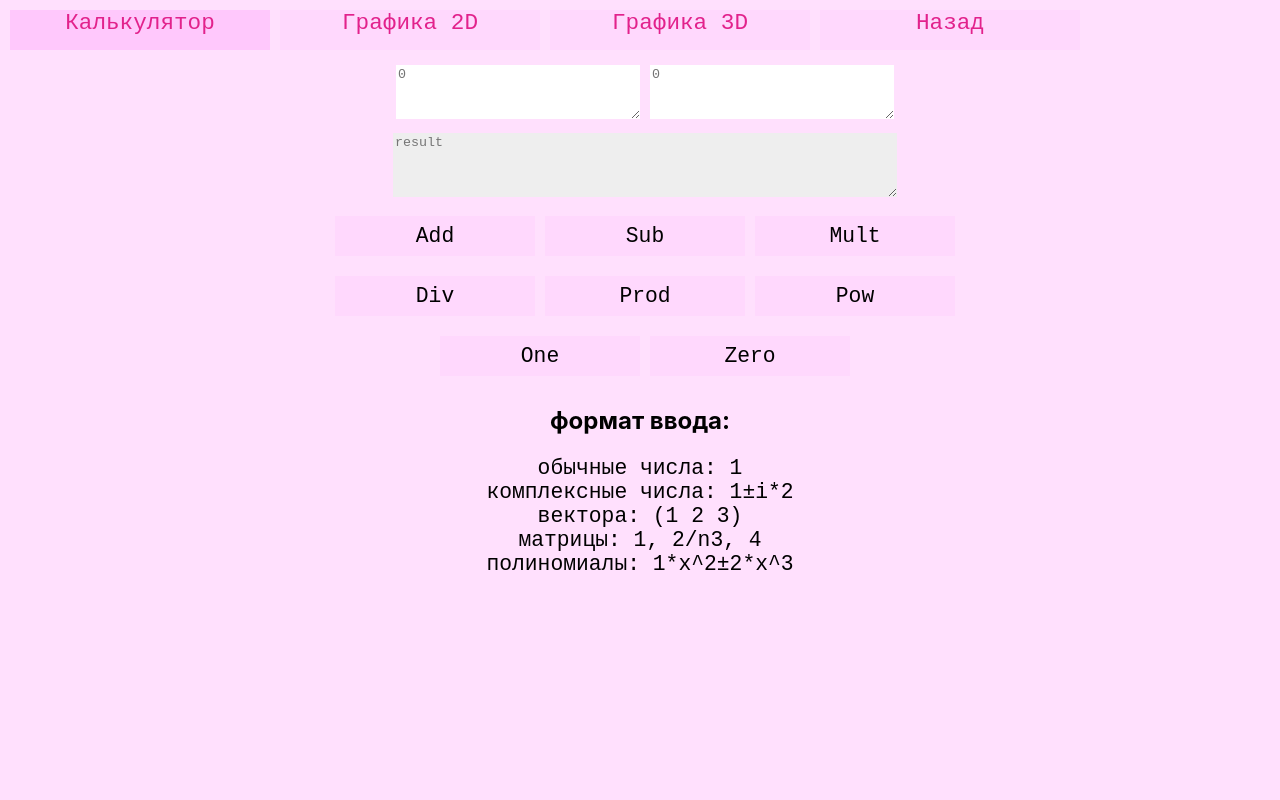
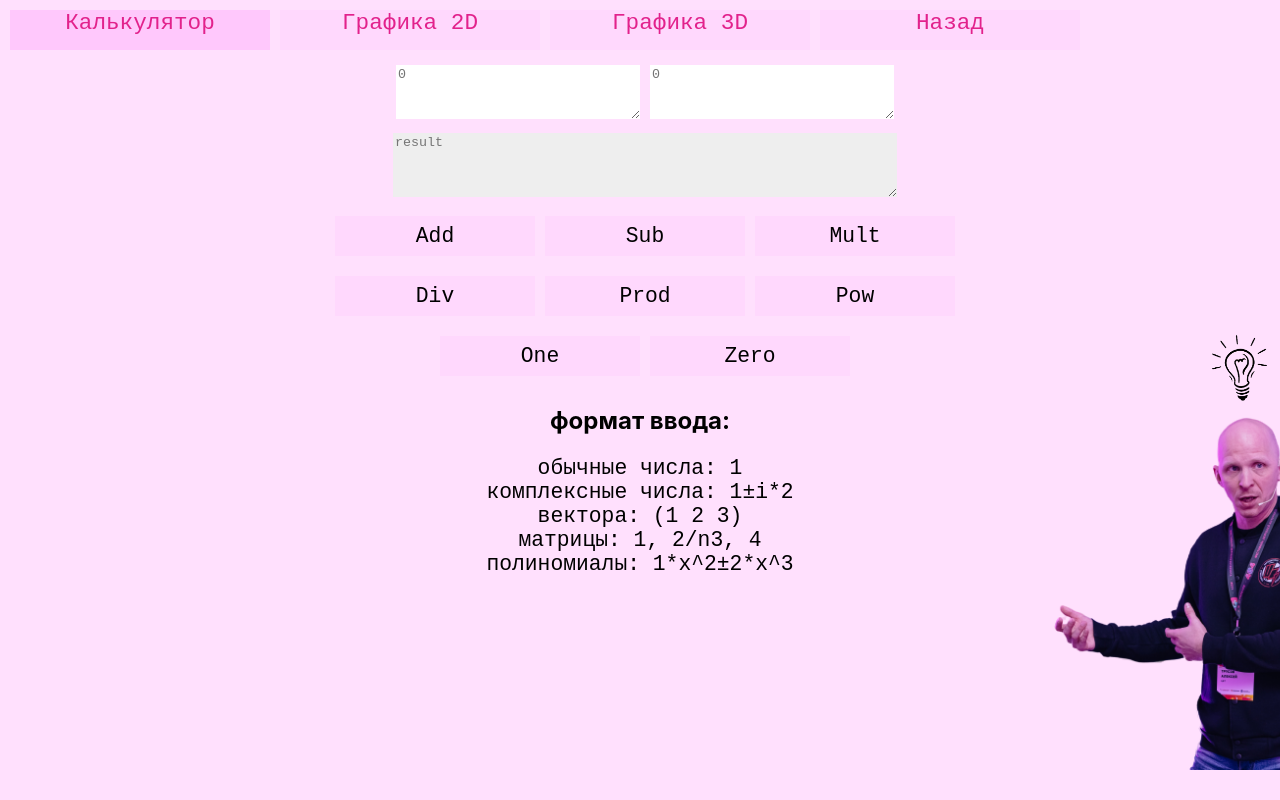
Before and after one commit to Soso4ekkk/voucher, a React (Create React App) app: page / in a window 1280 px wide. Built offline with nearby package versions, Linux system fonts and the light colour scheme.

Commit message:
added Meme

```diff
--- a/src/App.js
+++ b/src/App.js
@@ -2,6 +2,7 @@ import { BrowserRouter, Routes, Route } from 'react-router-dom';
 
 import ROUTES from './components/ROUTES/Routes';
 import Header from './components/header/Header';
+import Meme from './components/Meme/Meme';
 
 import Calculator from './components/calculator/Calculator';
 import Graph2D from './components/graph2D/Graph2D';
@@ -36,6 +37,7 @@ function App() {
                     <Route exact path = {ROUTES.GRAPH3D.path} element = {<Graph3D/>}/>
                 </Routes>
             </BrowserRouter>
+            <Meme></Meme>
         </div>
     );
 }
```
